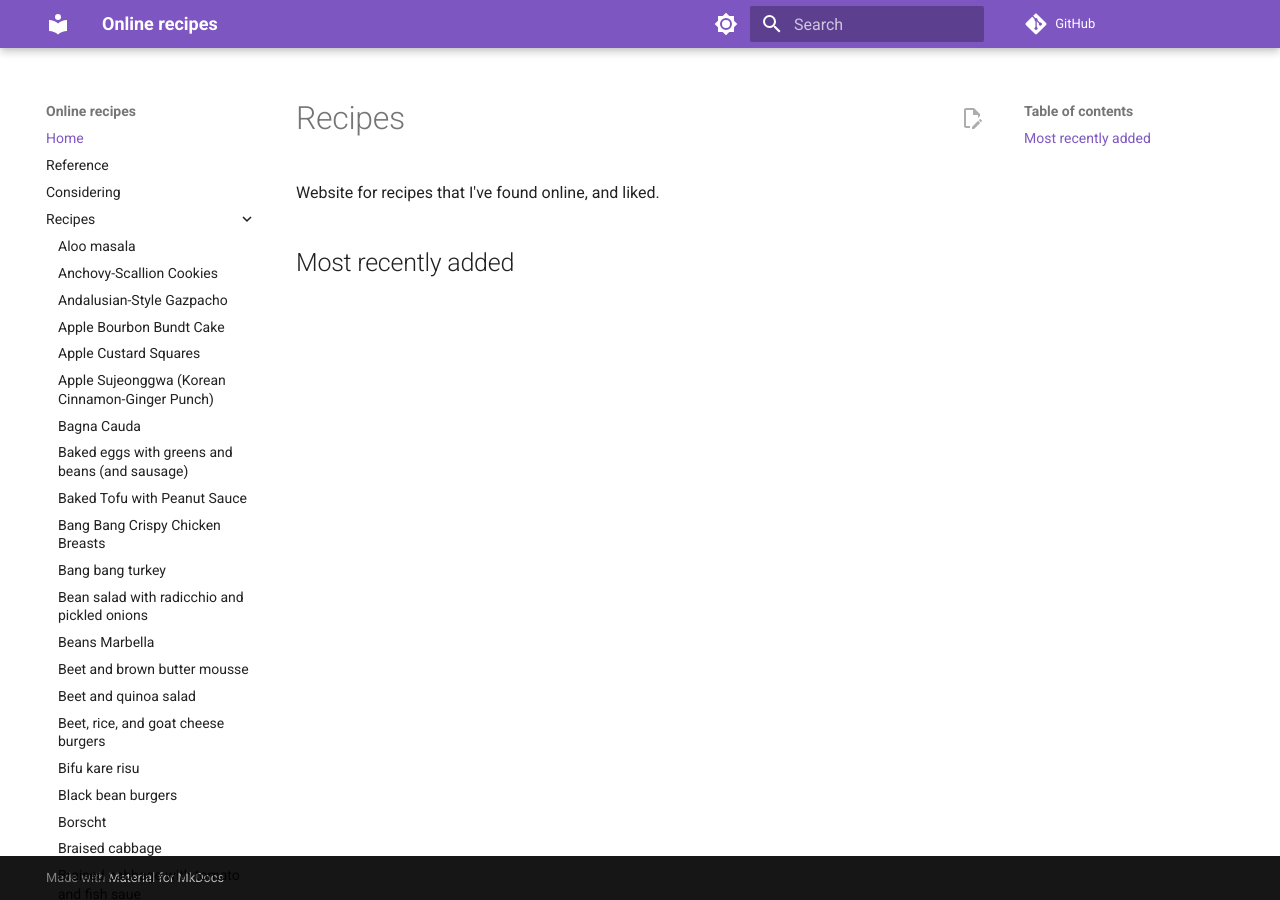
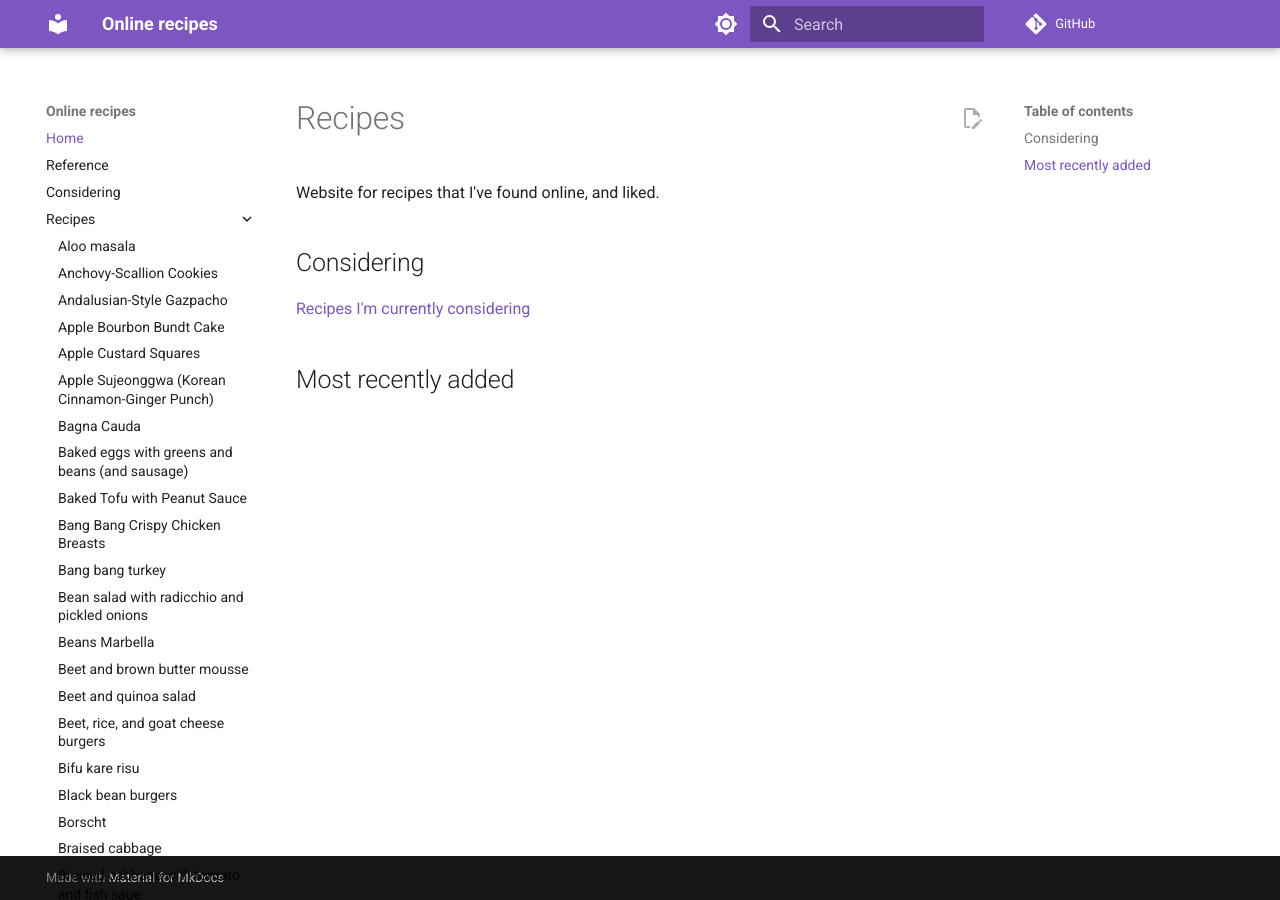
Before and after one commit to billbrod/recipes, an MkDocs documentation site: the page built from docs/index.md, in a window 1280 px wide. Built offline with MkDocs 1.6.1 and Material for MkDocs 9.7.7, drawn with Linux system fonts in a browser that asks for light colours; comment, search, counter and statistics services are not loaded.

Commit message:
Update index.md

```diff
--- a/docs/index.md
+++ b/docs/index.md
@@ -2,4 +2,8 @@
 
 Website for recipes that I've found online, and liked.
 
+## Considering
+
+[Recipes I'm currently considering](/considering/)
+
 ## Most recently added { #recent }
```
